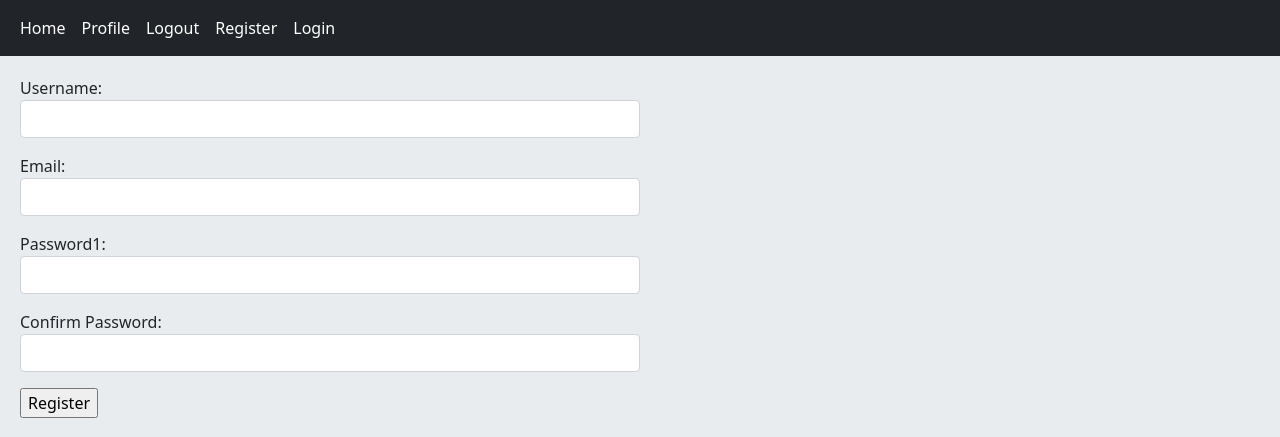
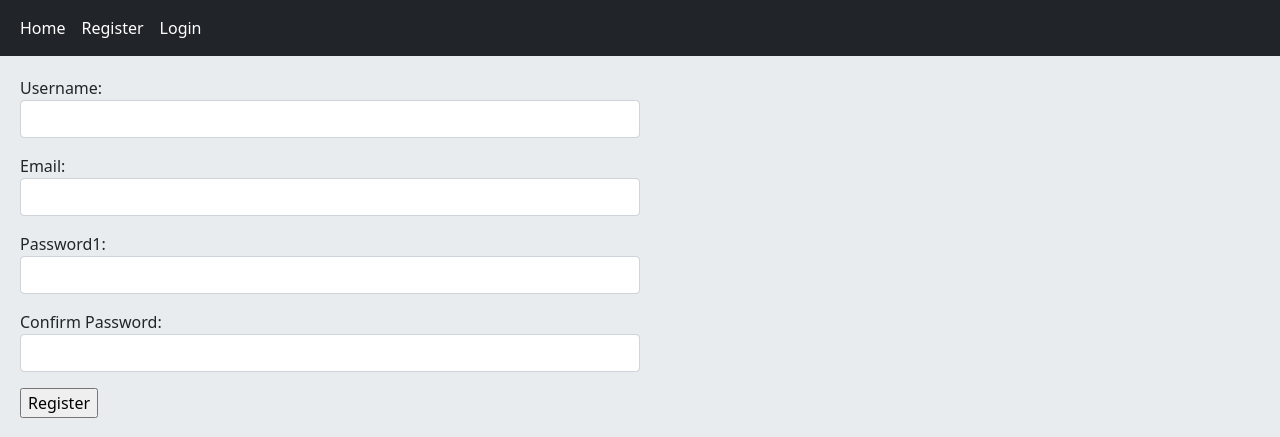
Before and after one commit to darkkLUCIFER/simple_social_network, a Django app: page /account/register/ in a window 1280 px wide. Shown: the top 437 px of the page. Run offline with Django 5.2, Linux system fonts and the light colour scheme.

Commit message:
feat: add link of navbar pages
added link of login & register & logout in navbar.html

```diff
--- a/templates/partials/navbar.html
+++ b/templates/partials/navbar.html
@@ -2,10 +2,14 @@
     <div class="container-fluid">
         <div class="navbar-nav">
             <a class="nav-link active" href="{% url 'home:home' %}">Home</a>
-            <a class="nav-link active" href="#">Profile</a>
-            <a class="nav-link active" href="#">Logout</a>
-            <a class="nav-link active" href="{% url 'account:register' %}">Register</a>
-            <a class="nav-link active" href="#">Login</a>
+            {% if request.user.is_authenticated %}
+                <a class="nav-link active" href="#">Profile</a>
+                <a class="nav-link active" href="{% url 'account:user_logout' %}">Logout</a>
+            {% endif %}
+            {% if not request.user.is_authenticated %}
+                <a class="nav-link active" href="{% url 'account:user_register' %}">Register</a>
+                <a class="nav-link active" href="{% url 'account:user_login' %}">Login</a>
+            {% endif %}
         </div>
     </div>
 </nav>
```
